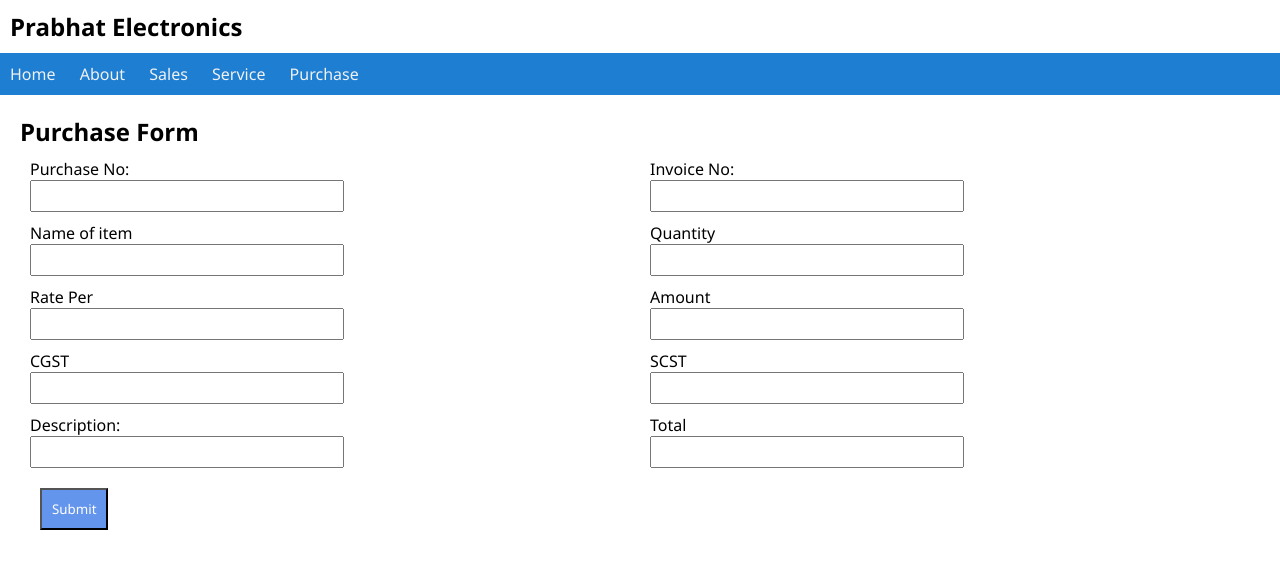
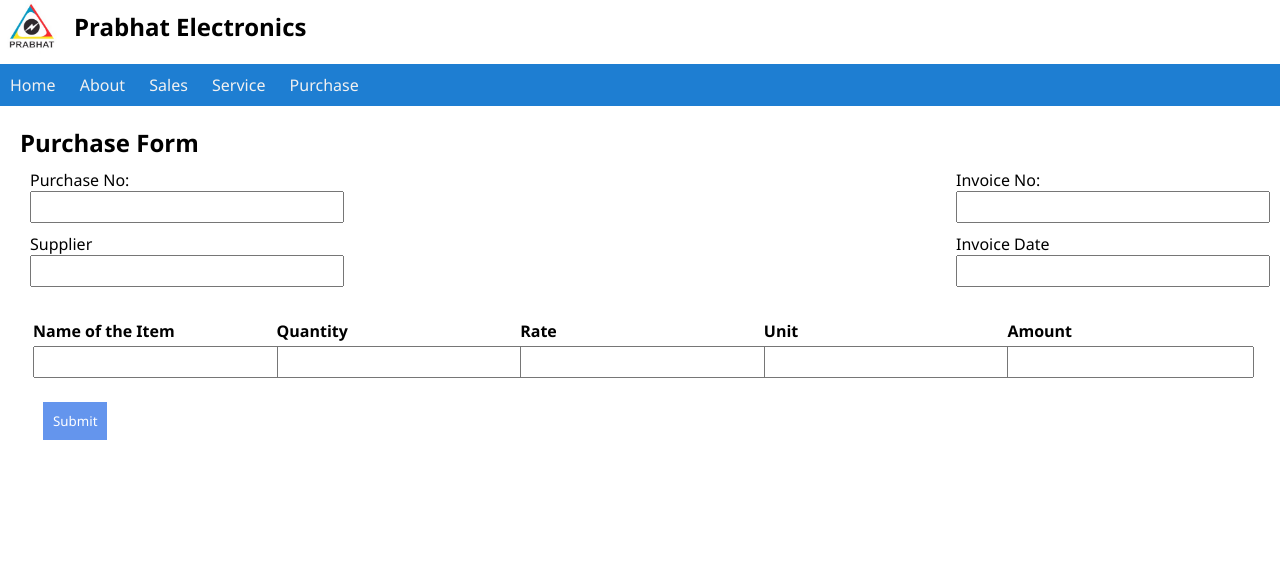
Before and after one commit to Shalinee1418/prabhat-electronics-GUIs, a PHP site: page /purchase.php in a window 1280 px wide. Shown: the top 569 px of the page. Run offline with PHP 8.4, Linux system fonts and the light colour scheme.

Commit message:
Create new purchase form Fixes #1

```diff
--- a/header.php
+++ b/header.php
@@ -1,6 +1,9 @@
 <body>
     <header>
-        <h2>Prabhat Electronics</h2>
+        <span class="logo">
+            <img src="images/prabhat-electronics.jpg" alt="">
+            <h2>Prabhat Electronics</h2>
+        </span>
         <nav>
             <a href="index.php">Home</a>
             <a href="#">About</a>
--- a/purchase.php
+++ b/purchase.php
@@ -1,13 +1,16 @@
 <!DOCTYPE html>
 <html lang="en">
+
 <head>
     <meta charset="UTF-8">
     <meta name="viewport" content="width=device-width, initial-scale=1.0">
     <title>Document</title>
     <link rel="stylesheet" href="style.css">
+    <link rel="shortcut icon" href="images/favicon.ico" type="image/x-icon">
 </head>
+
 <body>
-        <header>
+    <header>
         <?php require 'header.php'; ?>
     </header>
     <main>
@@ -16,54 +19,49 @@
         </aside>
         <section>
             <h2> Purchase Form </h2>
-            <form class="form-2">
+            <form class="form-1">
                 <span>
                     <label for="Purchase"> Purchase No:</label>
                     <input type="text" id="name" purchase="name">
                 </span>
-                <span>
+                <span class="column-2">
                     <label for="name"> Invoice No: </label>
                     <input type="text" id="name" name="name">
-</span>
-<span>
-                    <label for="name of items"> Name of item</label>
-                    <input type="text" id="name" CGST="name">
-</span>
-<span>
-
-                    <label for="Quantity"> Quantity</label>
-                    <input type="text" id="name" CGST="name">
-</span>
-<span>
-                    <label for="Rate Per"> Rate Per</label>
-                    <input type="text" id="name" CGST="name">
-</span>
-<span>
-                    <label for="Amount"> Amount</label>
-                    <input type="text" id="name" CGST="name">
-</span>
-
-<span>
-
-                    <label for="CGST"> CGST</label>
-                    <input type="number" id="name" CGST="name">
                 </span>
                 <span>
-                    <label for="SGST"> SCST</label>
-                    <input type="number">
+                    <label for="supplier">Supplier</label>
+                    <input type="text" name="supplier" id="supplier">
                 </span>
-                <span>
-                <label for="Description:"> Description:</label>
-                <input type="text">
+                <span class="column-2">
+                    <label for="invoice_date">Invoice Date</label>
+                    <input type="text" name="invoice_date" id="invoice_date">
                 </span>
-                <span>
-                    <label for="Total"> Total </label>
-                    <input type="number">
-                </span>
-                               <div>
-                    <button class="button">Submit</button>
-</div>
+                <table>
+                        <thead>
+                            <tr>
+                                <th>Name of the Item</th>
+                                <th>Quantity</th>
+                                <th>Rate</th>
+                                <th>Unit</th>
+                                <th>Amount</th>
+                            </tr>
+                        </thead>
+                        <tbody>
+                            <tr>
+                                <td><input type="text" name="name_of_the_item" id="name_of_the_item"></td>
+                                <td><input type="text" name="quantity" id="quantity"></td>
+                                <td><input type="text" name="rate" id="rate"></td>
+                                <td><input type="text" name="unit" id="unit"></td>
+                                <td><input type="text" name="amount" id="amount"></td>
+                            </tr>
+                            <tr>
+                                <td><button class="button">Submit</button></td>
+                            </tr>
+                        </tbody>
+                </table>
+            </form>
         </section>
 
 </body>
+
 </html>
--- a/style.css
+++ b/style.css
@@ -1,6 +1,13 @@
 * {
   margin: 0;
   font-family: "Segoe UI", Tahoma, Geneva, Verdana, sans-serif;
+}
+
+header .logo {
+  display: flex;
+}
+header img {
+  width: 64px;
 }
 
 header h2 {
@@ -47,7 +54,6 @@ main {
   background-color: cornflowerblue;
   color: white;
   padding: 5px;
-
 }
 
 .table-1 td {
@@ -72,16 +78,18 @@ select {
 .form-1 button {
   border: none;
 }
-.form-2{
-  display: grid;
-  grid-template-columns: 1fr 1fr;
-  margin-left: 20px;
 
+.form-1 table {
+  grid-column: span 2;
+  text-align: left;
+  margin-top: 20px;
+  padding-right: 20px;
 }
-.form-2 input,
-select {
-  padding: 5px;
-  display: block;
-  margin-bottom: 10px;
-  width: 300px;
+
+.form-1 table input {
+  width: 97%;
 }
+
+.column-2 {
+  justify-self: end;
+}
```
Also changed, not shown: images/favicon.ico (added), images/prabhat-electronics.jpg (added). Lines whose indentation alone changed are shown as unchanged.
